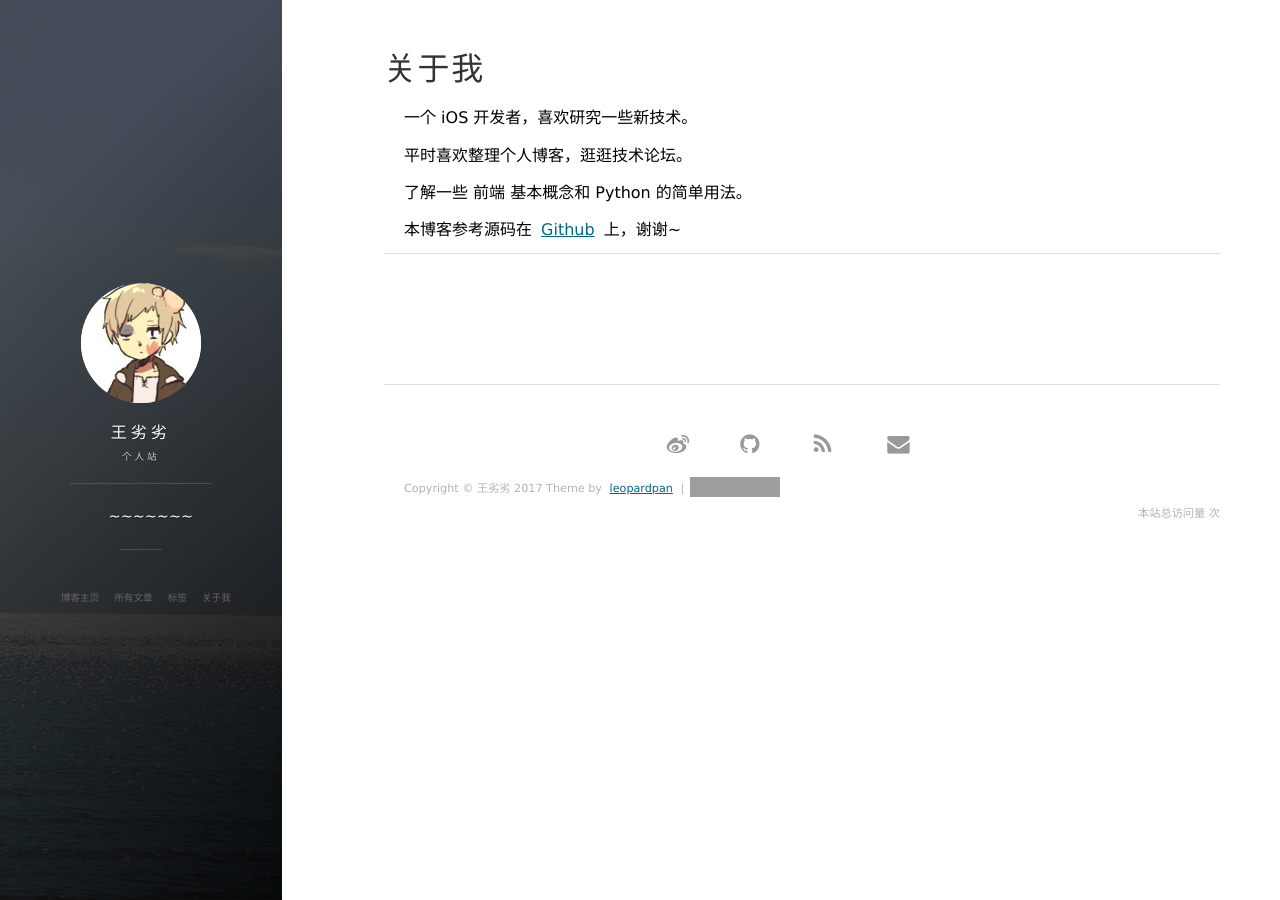
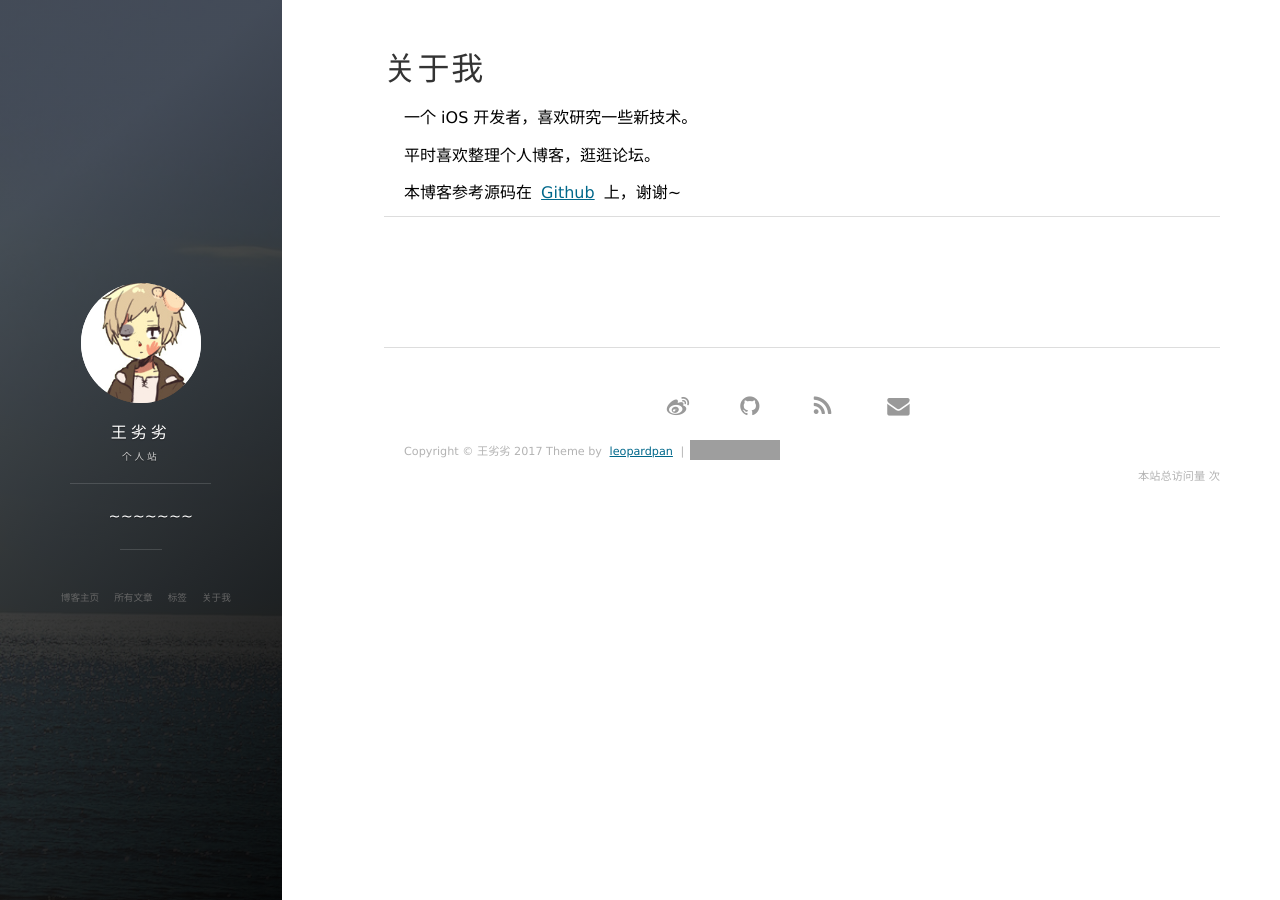
Before and after one commit to wzqwzq666/wzqwzq666.github.io, a Jekyll site: the page built from about.md, in a window 1280 px wide. Built offline with Jekyll 4.4.1, drawn with Linux system fonts in a browser that asks for light colours; nearby versions of some CDN libraries; comment, search, counter and statistics services are not loaded; grey boxes are pictures that could not be loaded.

Commit message:
“修改关于我信息”

```diff
--- a/about.md
+++ b/about.md
@@ -5,9 +5,8 @@ title: 关于我
 
 一个 iOS  开发者，喜欢研究一些新技术。
 <p>
-平时喜欢整理个人博客，逛逛技术论坛。
-<p>
-了解一些 前端 基本概念和 Python 的简单用法。
+平时喜欢整理个人博客，逛逛论坛。
+
 
 <p>
 
```
Also changed, not shown: 4 other files.
